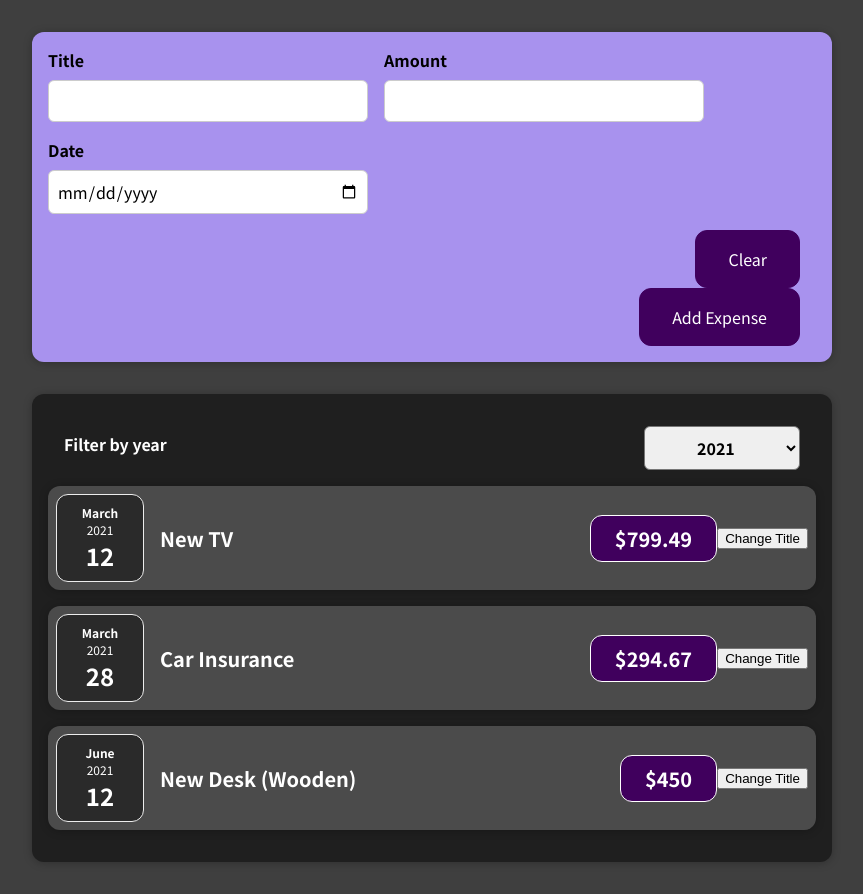
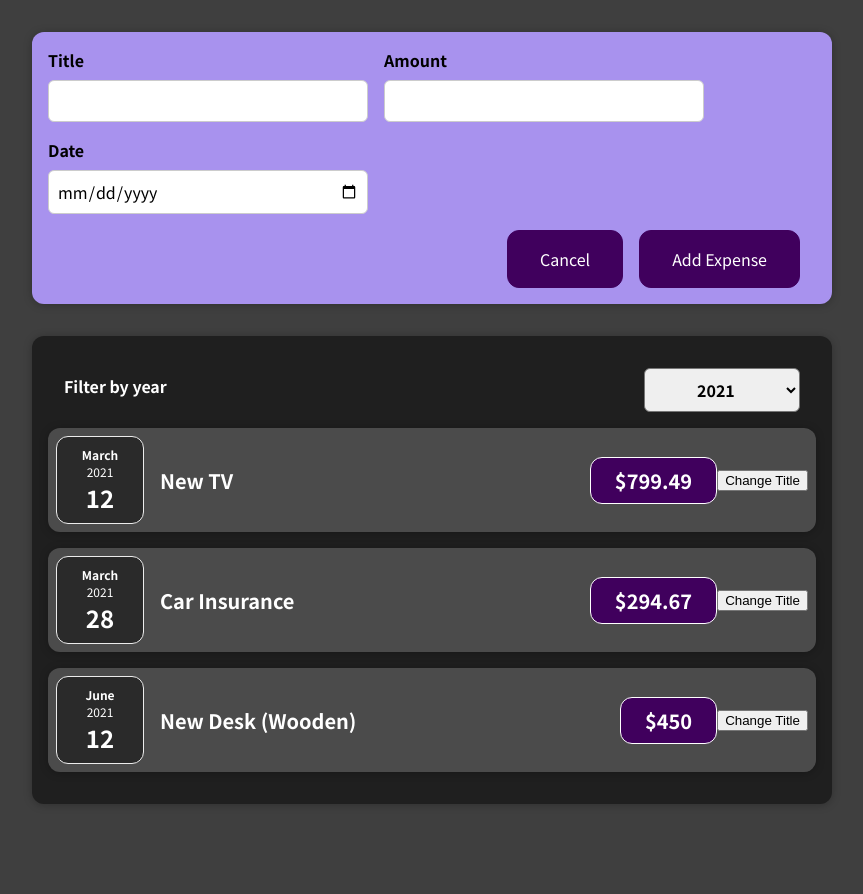
Before and after one commit to cdspaceNoob/React-complete-guide, a React (Create React App) app: page / in a window 1280 px wide. Both pictures are taken after a click on the button "Add New Expense". Shown: the whole page, without its empty margins (208-1071 px from the left). After the commit the page ends 836 px from the top, so only its background shows below. Built offline with nearby package versions, Linux system fonts and the light colour scheme.

Commit message:
conditional content 답안

```diff
--- a/src/components/NewExpense/ExpenseForm.js
+++ b/src/components/NewExpense/ExpenseForm.js
@@ -59,12 +59,12 @@ const ExpenseForm = (props) => {
         setEnteredDate('');
     };
 
-    const formClearHandler = (event) => {
-        event.preventDefault();
-        setEnteredTitle('');
-        setEnteredAmount('');
-        setEnteredDate('');
-    }
+    // const formClearHandler = (event) => {
+    //     event.preventDefault();
+    //     setEnteredTitle('');
+    //     setEnteredAmount('');
+    //     setEnteredDate('');
+    // }
 
     return (
         <form onSubmit={submitHandler}>
@@ -83,10 +83,11 @@ const ExpenseForm = (props) => {
                 </div>
             </div>
             <div>
+                {/* <div className='new-expense__actions'>
+                    <button onClick={formClearHandler}>Clear</button>
+                </div> */}
                 <div className='new-expense__actions'>
-                    <button onClick={formClearHandler}>Clear</button>
-                </div>
-                <div className='new-expense__actions'>
+                    <button type='button' onClick={props.onCancel}>Cancel</button>
                     <button type='submit'>Add Expense</button>
                 </div>
             </div>
--- a/src/components/NewExpense/NewExpense.js
+++ b/src/components/NewExpense/NewExpense.js
@@ -3,7 +3,9 @@ import ExpenseForm from './ExpenseForm';
 import { useState } from 'react';
 
 const NewExpense = (props) => {
-    const [buttonState, SetButtonState] = useState(0);
+    // const [buttonState, SetButtonState] = useState(0);
+    const [isEditing, setIsEditing] = useState(false);
+
     const saveExpenseDataHandler = (enteredExpenseData) => {
         const expenseData = {
             ...enteredExpenseData,
@@ -11,44 +13,55 @@ const NewExpense = (props) => {
         };
         // console.log(expenseData);
         props.onAddExpense(expenseData);
-        SetButtonState(0);
+        // SetButtonState(0);
+        setIsEditing(false);
     };
 
-    const buttonStateHandler = () => {
-        SetButtonState(1);
-        // console.log("button status = 1")
-    };
+    // const buttonStateHandler = () => {
+    //     SetButtonState(1);
+    //     // console.log("button status = 1")
+    // };
 
-    let expense = '';
-
-    const addNewExpenseButton =
-        <div className='new-expense'>
-            <button
-                className='new-expense__actions'
-                onClick={buttonStateHandler}
-            >Add New Expense</button>
-        </div >;
-
-    const expenseForm =
-        <div className='new-expense'>
-            <ExpenseForm onSaveExpenseData={saveExpenseDataHandler} />
-        </div>;
-
-    if (buttonState) {
-        expense = expenseForm;
-    } else {
-        expense = addNewExpenseButton;
+    const startEditingHandler = () => {
+        setIsEditing(true);
     }
 
+    const stopEditingHandler = () => {
+        setIsEditing(false);
+    }
+
+    // let expense = '';
+
+    // const addNewExpenseButton =
+    //     <div className='new-expense'>
+    //         <button
+    //             className='new-expense__actions'
+    //             onClick={buttonStateHandler}
+    //         >Add New Expense</button>
+    //     </div >;
+
+    // const expenseForm =
+    //     <div className='new-expense'>
+    //         <ExpenseForm onSaveExpenseData={saveExpenseDataHandler} />
+    //     </div>;
+
+    // if (buttonState) {
+    //     expense = expenseForm;
+    // } else {
+    //     expense = addNewExpenseButton;
+    // }
+
     return (
-        <div>
+        <div className='new-expense'>
+            {!isEditing && <button onClick={startEditingHandler}>Add New Expense</button>}
+            {isEditing && <ExpenseForm onSaveExpenseData={saveExpenseDataHandler} onCancel={stopEditingHandler} />}
             {/* <div className='new-expense'>
                 <button className='new-expense__actions'>Add New Expense</button>
             </div>
             <div className='new-expense'>
                 <ExpenseForm onSaveExpenseData={saveExpenseDataHandler} />
             </div> */}
-            {expense}
+            {/* {expense} */}
         </div>
     );
 }
```
